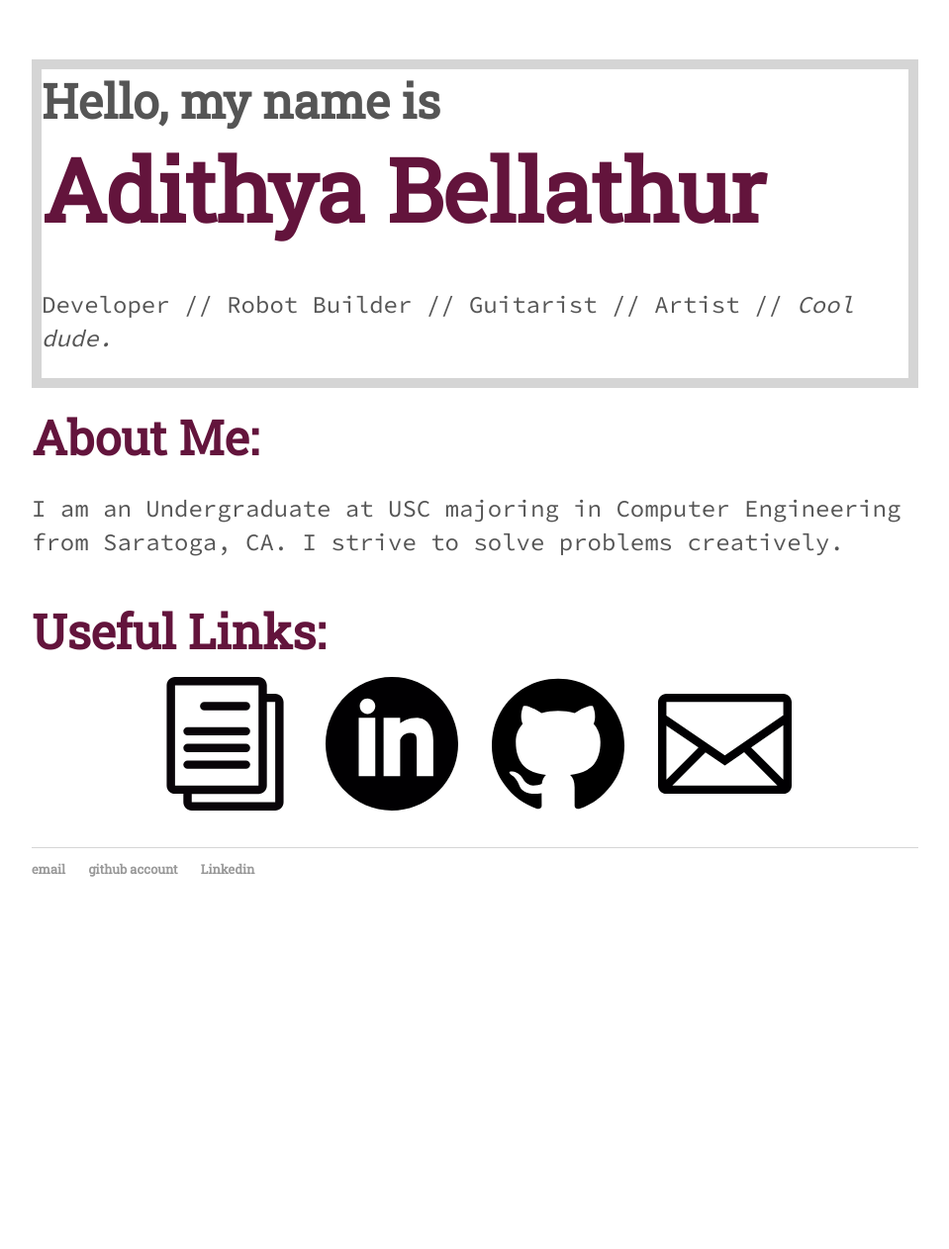
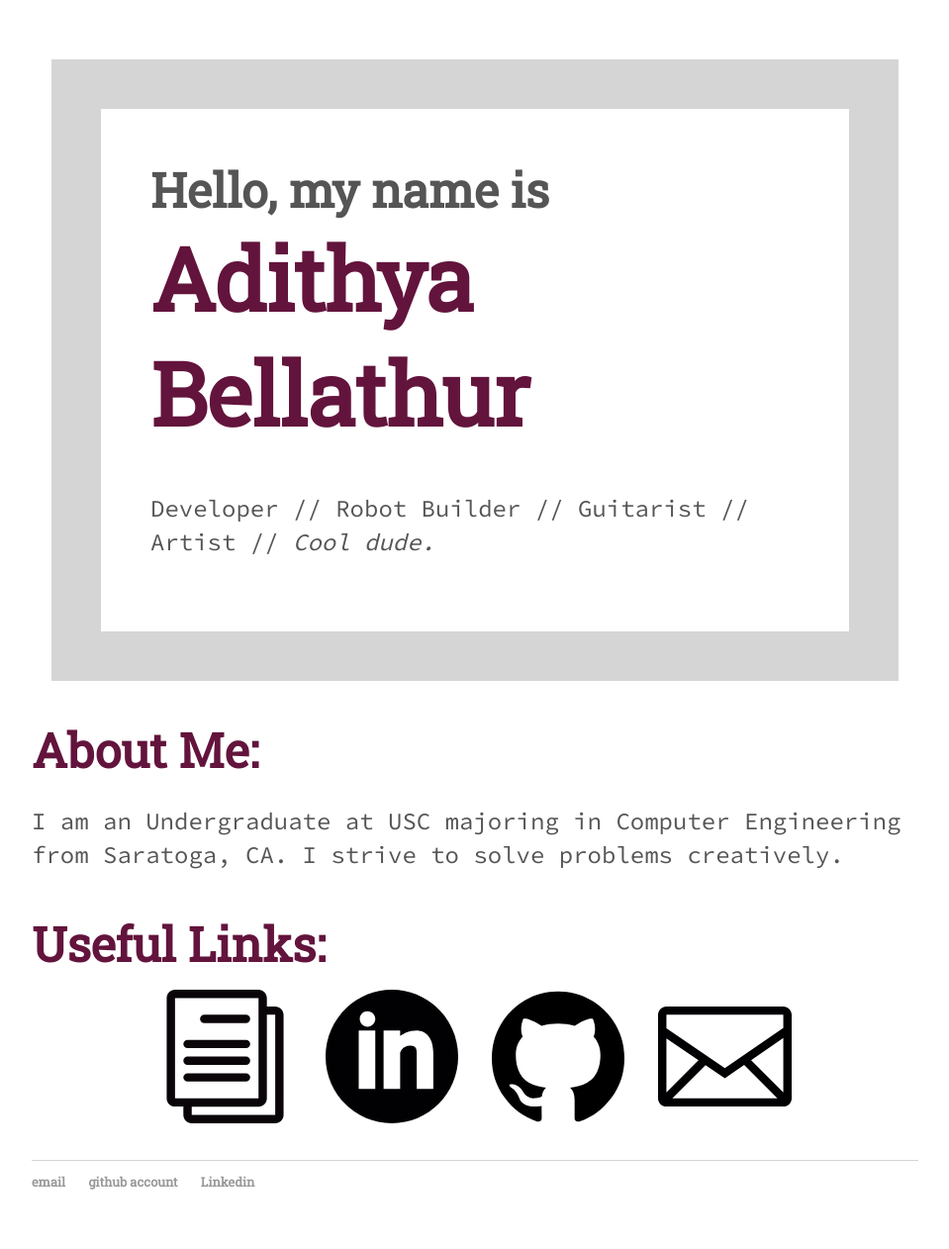
Before and after one commit to adibellathur/adibellathur.github.io, a Jekyll site: the page built from index.html, in a window 1280 px wide. Shown: the whole page at 99% size, without its empty margins (160-1119 px from the left). Built offline with Jekyll 4.4.1, drawn with Linux system fonts in a browser that asks for light colours; before the commit the page ends 946 px from its top, so only the background shows below that.

Commit message:
formatting box

```diff
--- a/css/main.css
+++ b/css/main.css
@@ -68,7 +68,9 @@ ul.posts li {
 }
 
 .boxed {
-  border: 10px solid #d5d5d5;
+  border: 50px solid #d5d5d5;
+  padding: 50px;
+  margin: 20px;
 }
 .img-circle {
     border-radius: 50%;
```
